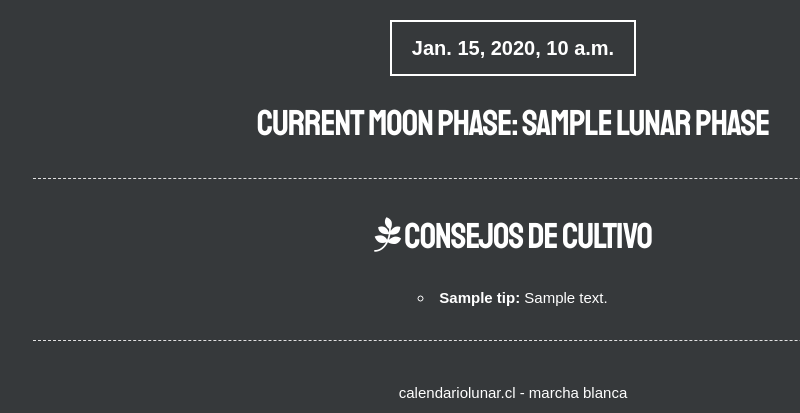
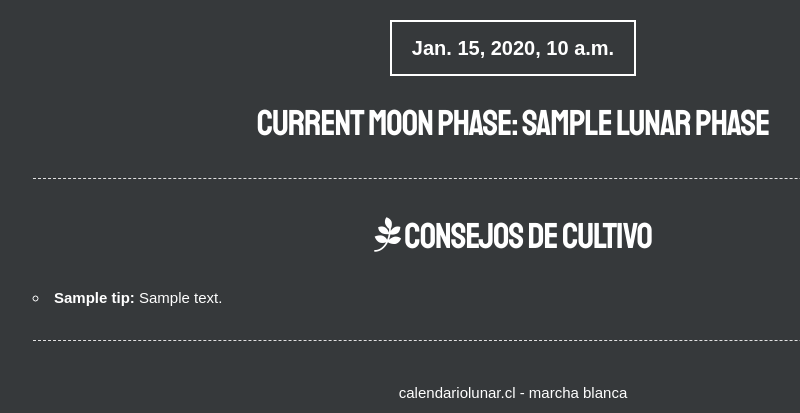
Before and after one commit to agapanto/calendariolunar.cl, a Django app: template lunarphases/templates/index.html in a window 1280 px wide. Shown: the part 407-820 px from the top of the page, without its empty margins (127-927 px from the left). Run offline with Django 3.2, Linux system fonts and the light colour scheme; the template is opened without the code that fills it: most values are stand-ins (such as "Sample title", 1, 10 or a date in 2020); some libraries are stand-ins or nearby versions; some web fonts are replaced.

Commit message:
Add .justified css class to justify text

```diff
--- a/lunarphases/templates/base.html
+++ b/lunarphases/templates/base.html
@@ -40,6 +40,10 @@
         .centered{
           text-align: center;
           margin: auto;
+        }
+
+        .justified{
+          text-align: justify;
         }
 
         .footer{
```
